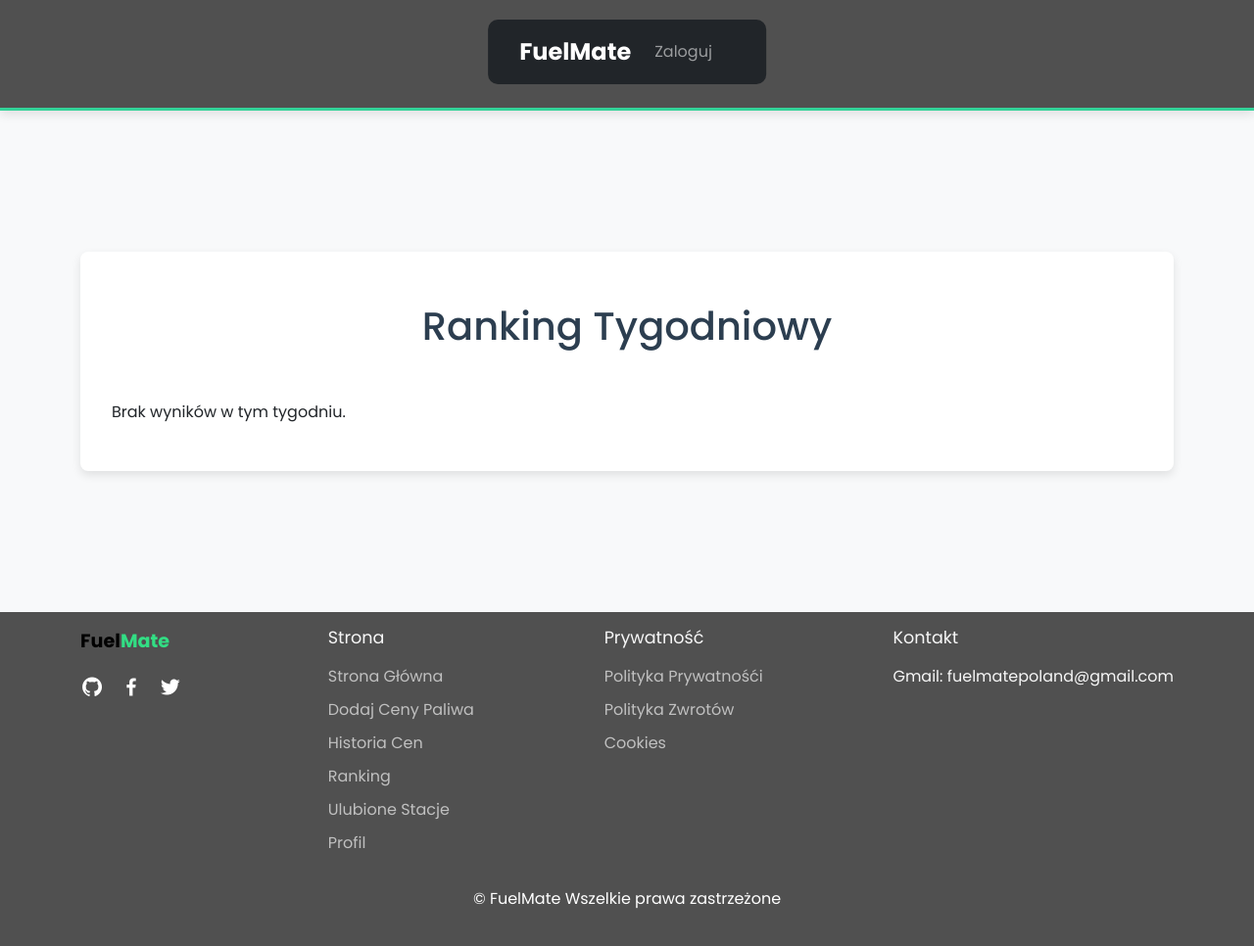
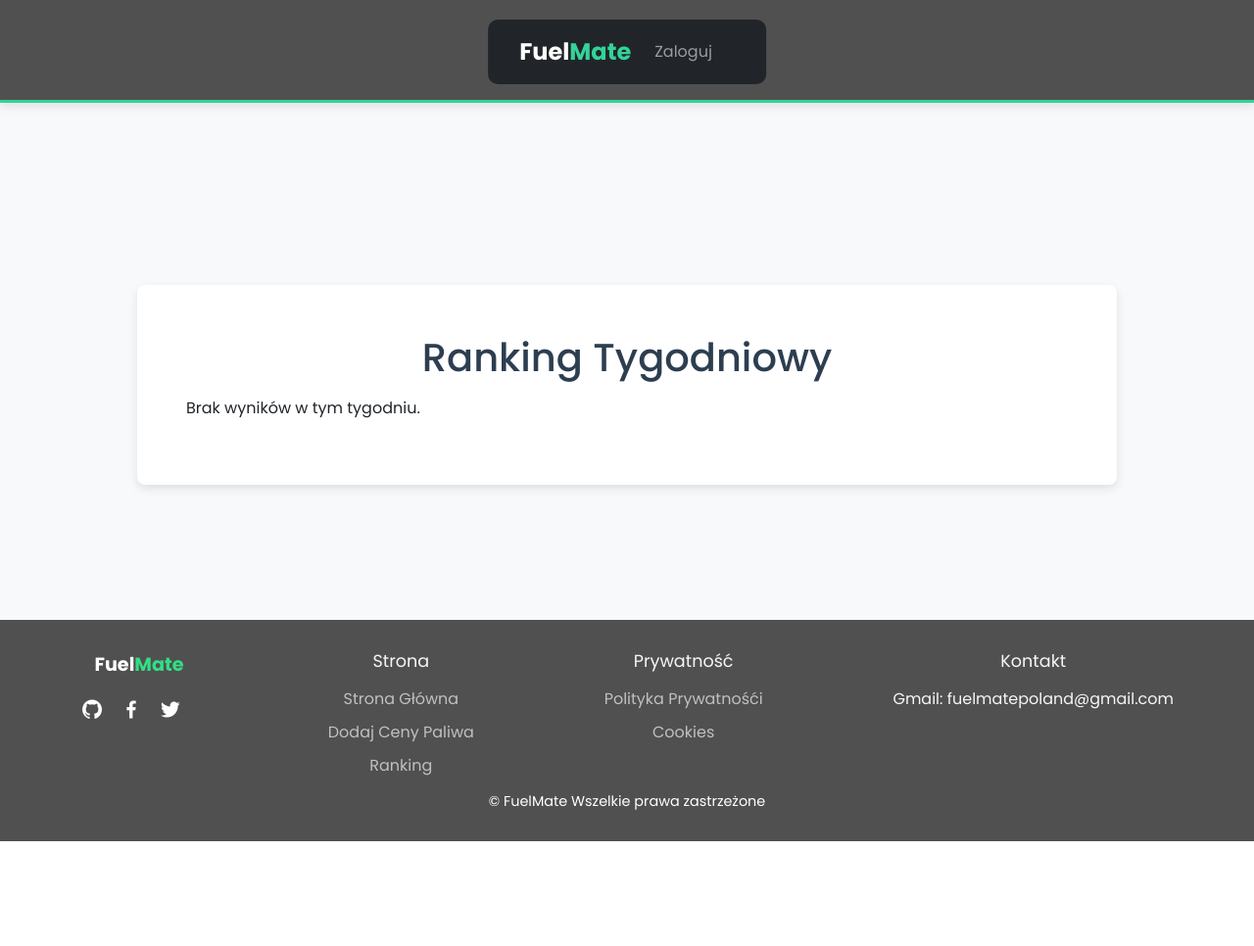
Before and after one commit to Mateoo18/FuelMate, a Django app: page /ranking/weekly/ in a window 1280 px wide. Shown: the whole page at 98% size. After the commit the page ends 859 px from the top, so only its background shows below. Run offline with Django 5.2, Linux system fonts and the light colour scheme; data that the repository does not hold is empty; some libraries are stand-ins or nearby versions.

Commit message:
Commit with new footer

```diff
--- a/FuelMate/accounts/templates/accounts/base.html
+++ b/FuelMate/accounts/templates/accounts/base.html
@@ -12,6 +12,8 @@
             padding: 0;
             width: 100%;
             height: 100%;
+             display: flex;
+            flex-direction: column;
         }
         .navbar {
             position: absolute;
@@ -61,7 +63,7 @@
     margin-top: 0.8rem;
   font-size: 1.2rem;
   font-weight:700;
-  color: #000000;
+  color: white;
 
 }
 .logo1 span{
@@ -83,19 +85,20 @@
 .footer {
     background: #505050;
     color: #f6f6f6;
-    margin-top: 5rem;
-    margin-bottom: -10px;
+    text-align: center;
+    padding: 0.5rem 0; /* Zmniejszenie przestrzeni w stopce */
+    margin-top: auto;
 }
 
 .footer-container {
     display: flex;
     justify-content: space-between;
     gap: 1rem;
-    margin-top: 8.5rem;
+    margin-top: 0.5rem;
 }
 
 .footer-container .logo1 {
-    color: black;
+    color: white;
     margin-top: 1rem;
     margin-bottom: 1rem;
 }
@@ -142,16 +145,16 @@
 }
 
 .copyright {
-    margin-top: 3px;
-    padding: 20px;
-    text-align: center;
+    margin: 0; /* Usuń nadmiarowe marginesy */
+    padding: 0.3rem 0; /* Zmniejszenie odstępu wewnętrznego */
+    font-size: 0.9rem; /* Opcjonalnie zmniejszenie tekstu */
     color: var(--bg-color);
     background: #505050;
 }
 .custom-header {
     background: #505050; /* Gradient od niebieskiego do ciemnoniebieskiego */
     color: white;
-    padding: 1rem 0; /* Wewnętrzne marginesy */
+    padding: 2rem 0; /* Wewnętrzne marginesy */
     text-align: center;
     box-shadow: 0 4px 10px rgba(0, 0, 0, 0.1); /* Lekki cień */
     border-bottom: 3px solid #34d399; /* Akcentująca linia */
@@ -172,7 +175,7 @@
 
 /* "Fuel" stylizacja */
 .fuel {
-    color: black;
+    color: white;
 }
 
 /* "Mate" stylizacja */
@@ -199,7 +202,7 @@
     <!-- Pasek nawigacyjny -->
     <nav class="navbar navbar-expand-lg navbar-dark bg-dark">
     <div class="container-fluid">
-        <a class="navbar-brand" href="{% url 'stations:default_page' %}">FuelMate</a>
+        <a class="navbar-brand" href="{% url 'stations:default_page' %}">Fuel<span class="mate">Mate</span> </a>
         <button class="navbar-toggler" type="button" data-bs-toggle="collapse" data-bs-target="#navbarNav" aria-controls="navbarNav" aria-expanded="false" aria-label="Toggle navigation">
             <span class="navbar-toggler-icon"></span>
         </button>
@@ -261,15 +264,12 @@
                     <h3>Strona</h3>
                     <a href="{% url 'stations:default_page' %}">Strona Główna</a>
                     <a href="{% url 'add_prices:nearest_stations' %}">Dodaj Ceny Paliwa</a>
-                    <a href="{% url 'price_history:list_price' %}">Historia Cen</a>
                     <a href="{% url 'ranking:weekly_ranking' %}">Ranking</a>
-                    <a href="{% url 'profil_account:add_favorite_station' %}">Ulubione Stacje</a>
-                    <a href="{% url 'profil_account:profile' %}">Profil</a>
+
                 </div>
                 <div class="footer-box">
                     <h3>Prywatność</h3>
                     <a href="#">Polityka Prywatnośći</a>
-                    <a href="#">Polityka Zwrotów</a>
                     <a href="#">Cookies</a>
                 </div>
                 <div class="footer-box">
--- a/FuelMate/price_history/templates/list_price.html
+++ b/FuelMate/price_history/templates/list_price.html
@@ -7,7 +7,7 @@
     <style>
         .containertt{
             margin-top: 110px;
-            margin-bottom: 110px;
+            margin-bottom: 200px;
         }
     </style>
 </head>
--- a/FuelMate/ranking/templates/ranking.html
+++ b/FuelMate/ranking/templates/ranking.html
@@ -9,18 +9,11 @@
     <meta name="viewport" content="width=device-width, initial-scale=1.0">
     <title>Ranking Tygodniowy</title>
     <style>
-        body {
 
-            background-color: #f4f4f9;
-
-            padding: 0;
-            /*margin-bottom: 50px;*/
-        }
-        /* Stylizacja dla kontenera głównej treści */
 .content-wrapper {
-    margin: 9rem auto; /* Duże marginesy z góry i dołu */
-    padding: 2rem; /* Odstępy wewnętrzne */
-    max-width: 1200px; /* Maksymalna szerokość */
+    margin: 8.6rem auto; /* Duże marginesy z góry i dołu */
+    padding: 50px; /* Odstępy wewnętrzne */
+    max-width: 1000px; /* Maksymalna szerokość */
     background-color: #ffffff; /* Tło, jeśli potrzebne */
     box-shadow: 0 4px 10px rgba(0, 0, 0, 0.1); /* Lekki cień */
     border-radius: 8px; /* Zaokrąglenie rogów */
@@ -30,14 +23,9 @@
 h1 {
     text-align: center;
     color: #2c3e50;
-    margin-bottom: 2rem;
+    margin-bottom: 1rem;
 }
 
-        h1 {
-            text-align: center;
-            color: #2c3e50;
-            padding: 20px;
-        }
 
         table {
             width: 80%;
```
